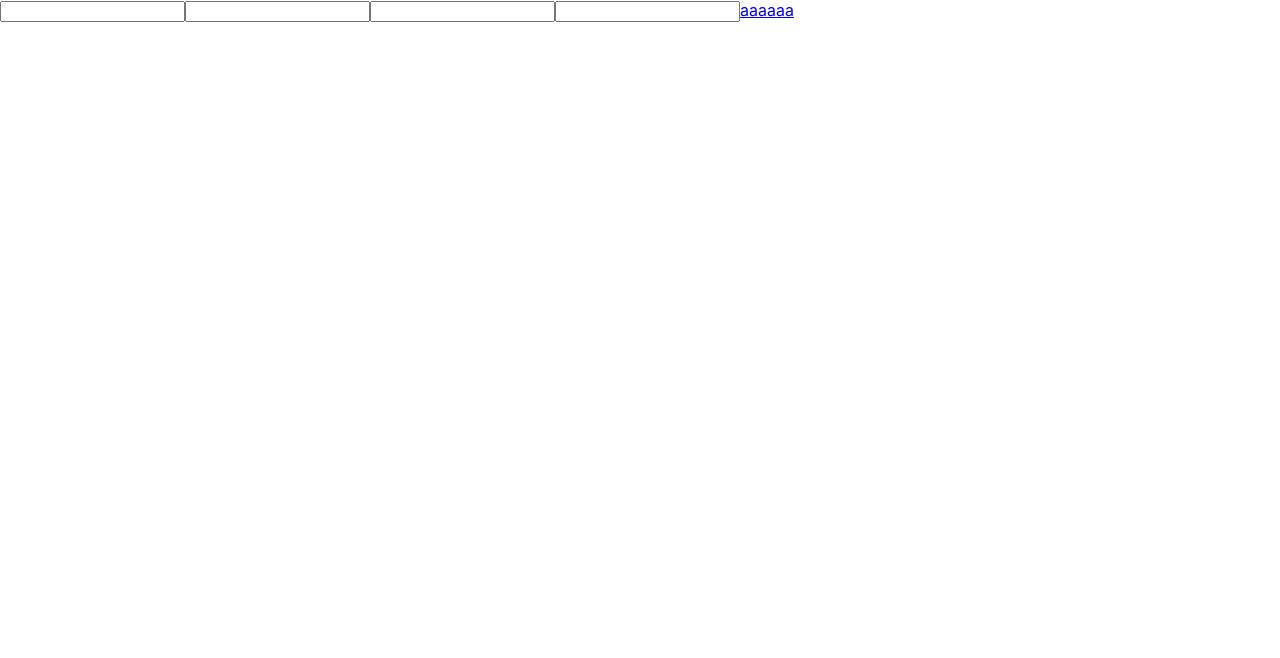
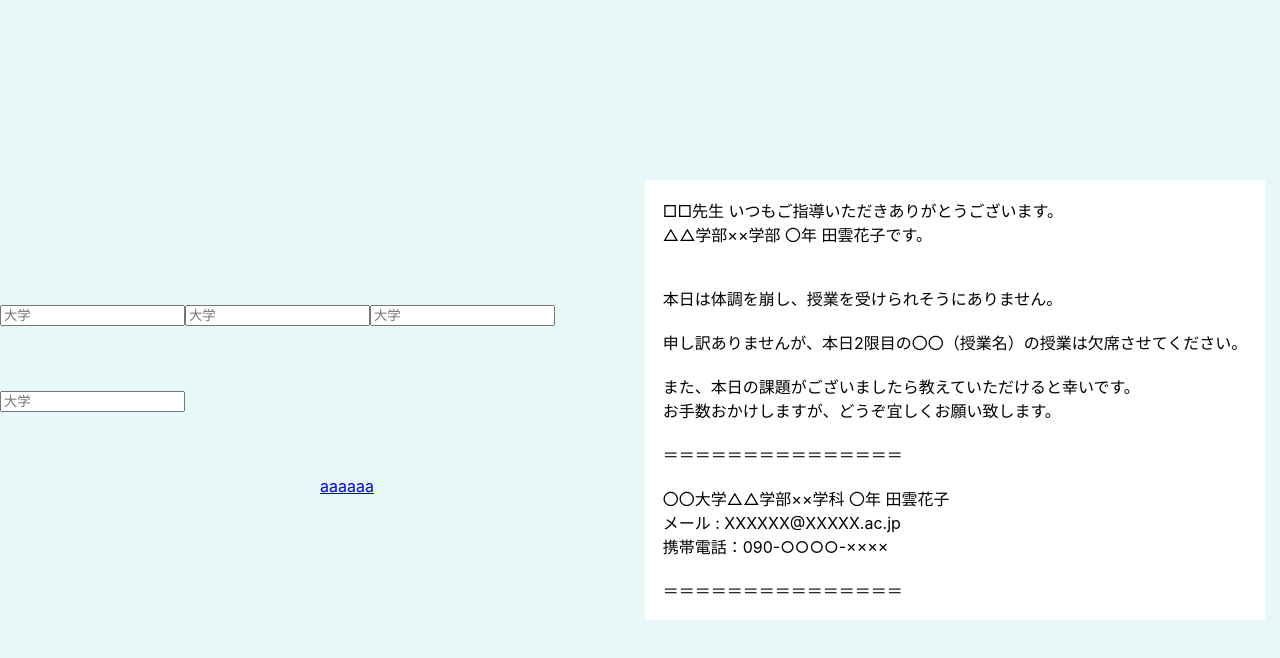
Before and after one commit to yusei53/ASAP, a React (Create React App) app: page / in a window 1280 px wide. Shown: the top 658 px of the page. Built offline with nearby package versions, Linux system fonts and the light colour scheme.

Commit message:
付け足し

```diff
--- a/package.json
+++ b/package.json
@@ -10,6 +10,7 @@
     "react-dom": "^18.2.0",
     "react-router-dom": "^6.10.0",
     "react-scripts": "5.0.1",
+    "styled-components": "^5.3.10",
     "web-vitals": "^2.1.4"
   },
   "scripts": {
--- /dev/null
+++ b/src/components/TemMessage.jsx
@@ -0,0 +1,42 @@
+import styled from "styled-components";
+
+export const TemMessage = () => {
+  return (
+    <SBox>
+      <SElement>
+        □□先生 いつもご指導いただきありがとうございます。 <br />
+        △△学部××学部 〇年 田雲花子です。
+        <br />
+        <br />
+        <br />
+        本日は体調を崩し、授業を受けられそうにありません。
+        <br />
+        <br />
+        申し訳ありませんが、本日2限目の〇〇（授業名）の授業は欠席させてください。
+        <br />
+        <br />
+        また、本日の課題がございましたら教えていただけると幸いです。
+        <br />
+        お手数おかけしますが、どうぞ宜しくお願い致します。
+        <br />
+        <br />
+        ＝＝＝＝＝＝＝＝＝＝＝＝＝＝＝ <br />
+        <br />
+        〇〇大学△△学部××学科 〇年 田雲花子 <br />
+        メール : XXXXXX@XXXXX.ac.jp <br />
+        携帯電話：090-○○○○-×××× <br />
+        <br />
+        ＝＝＝＝＝＝＝＝＝＝＝＝＝＝＝
+      </SElement>
+    </SBox>
+  );
+};
+
+const SBox = styled.div`
+  background-color: white;
+  margin-right: 10px;
+`;
+
+const SElement = styled.div`
+  padding: 18px;
+`;
--- a/src/components/WelcomePage.jsx
+++ b/src/components/WelcomePage.jsx
@@ -1,15 +1,53 @@
 import React from "react";
+import { TemMessage } from "./TemMessage";
+import { Link } from "react-router-dom";
+import styled from "styled-components";
 
-import { Link } from "react-router-dom";
+export const WelcomePage = (props) => {
+  return (
+    <>
+      <SDiv>
+        <LeftElement>
+          <SInput placeholder="大学" />
+          <SInput placeholder="大学" />
+          <SInput placeholder="大学" />
+          <SInput placeholder="大学" />
+          <SLink to="/home">{props.children}</SLink>
+        </LeftElement>
+        <RightElement>
+          <TemMessage />
+        </RightElement>
+      </SDiv>
+    </>
+  );
+};
 
-export const WelcomePage = (props) =>{
-    return(
-    <>
-    <input  />
-    <input  />
-    <input  />
-    <input  />
-    <Link to='/home'>{props.children}</Link>
-    </>
-    )
-}
+const SDiv = styled.div`
+  display: flex;
+  align-items: center;
+  height: 100vh;
+  justify-content: space-between;
+  background-color: #e6f9f8;
+`;
+
+const SInput = styled.input`
+  color: red;
+
+  margin-bottom: 10%;
+`;
+
+const SLink = styled(Link)`
+  display: block;
+  margin-left: 50%;
+`;
+
+const LeftElement = styled.div`
+  width: 50%;
+`;
+
+const RightElement = styled.div`
+  width: 50%;
+  display: flex;
+  justify-content: center;
+  align-items: center;
+`;
--- a/src/index.css
+++ b/src/index.css
@@ -3,8 +3,7 @@ body {
   font-family: -apple-system, BlinkMacSystemFont, 'Segoe UI', 'Roboto', 'Oxygen',
     'Ubuntu', 'Cantarell', 'Fira Sans', 'Droid Sans', 'Helvetica Neue',
     sans-serif;
-  -webkit-font-smoothing: antialiased;
-  -moz-osx-font-smoothing: grayscale;
+
 }
 
 code {
```
Also changed, not shown: src/components/HomePage.jsx (+7 -9 lines), 1 other file (tests, documents, lock files or other folders).
